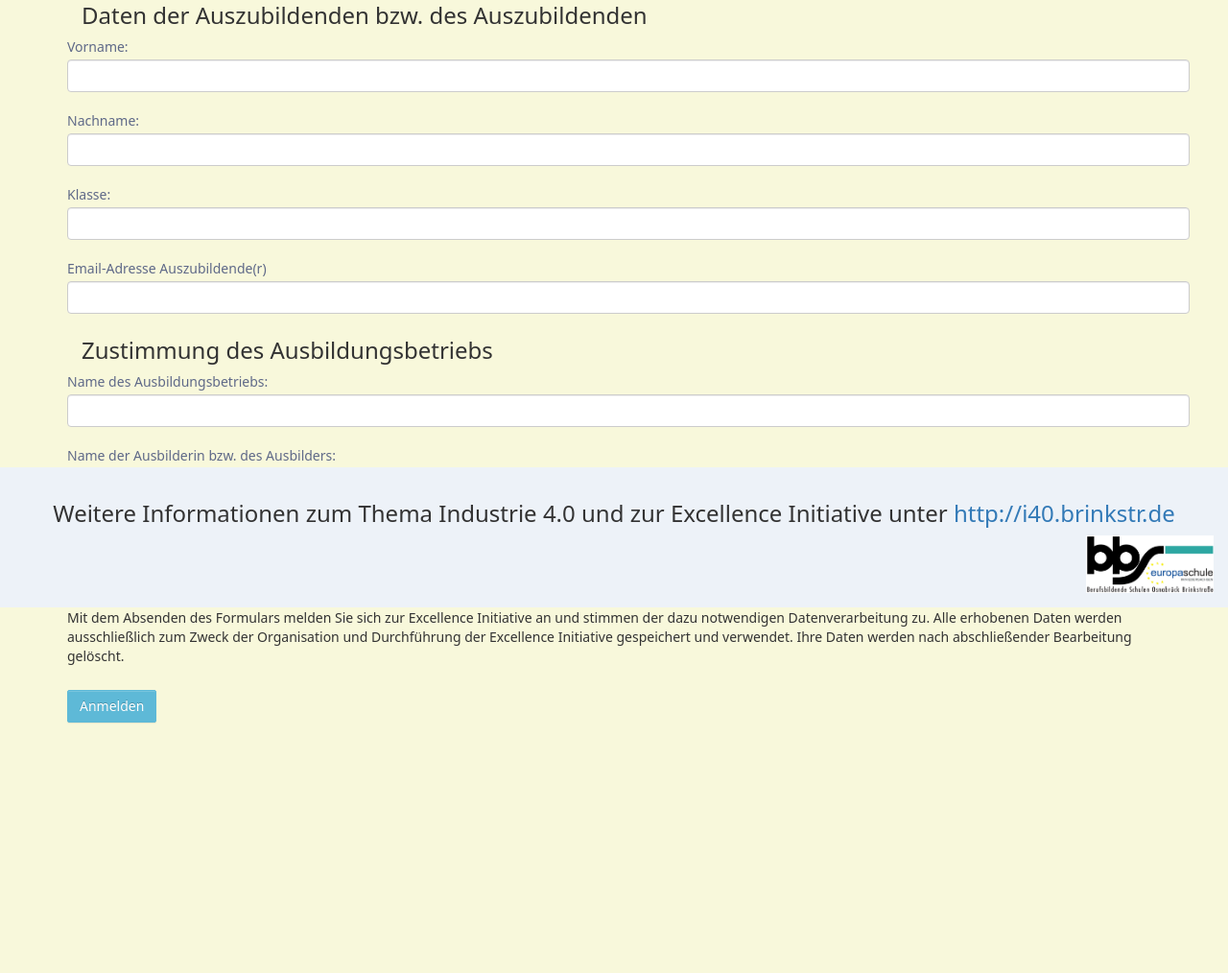
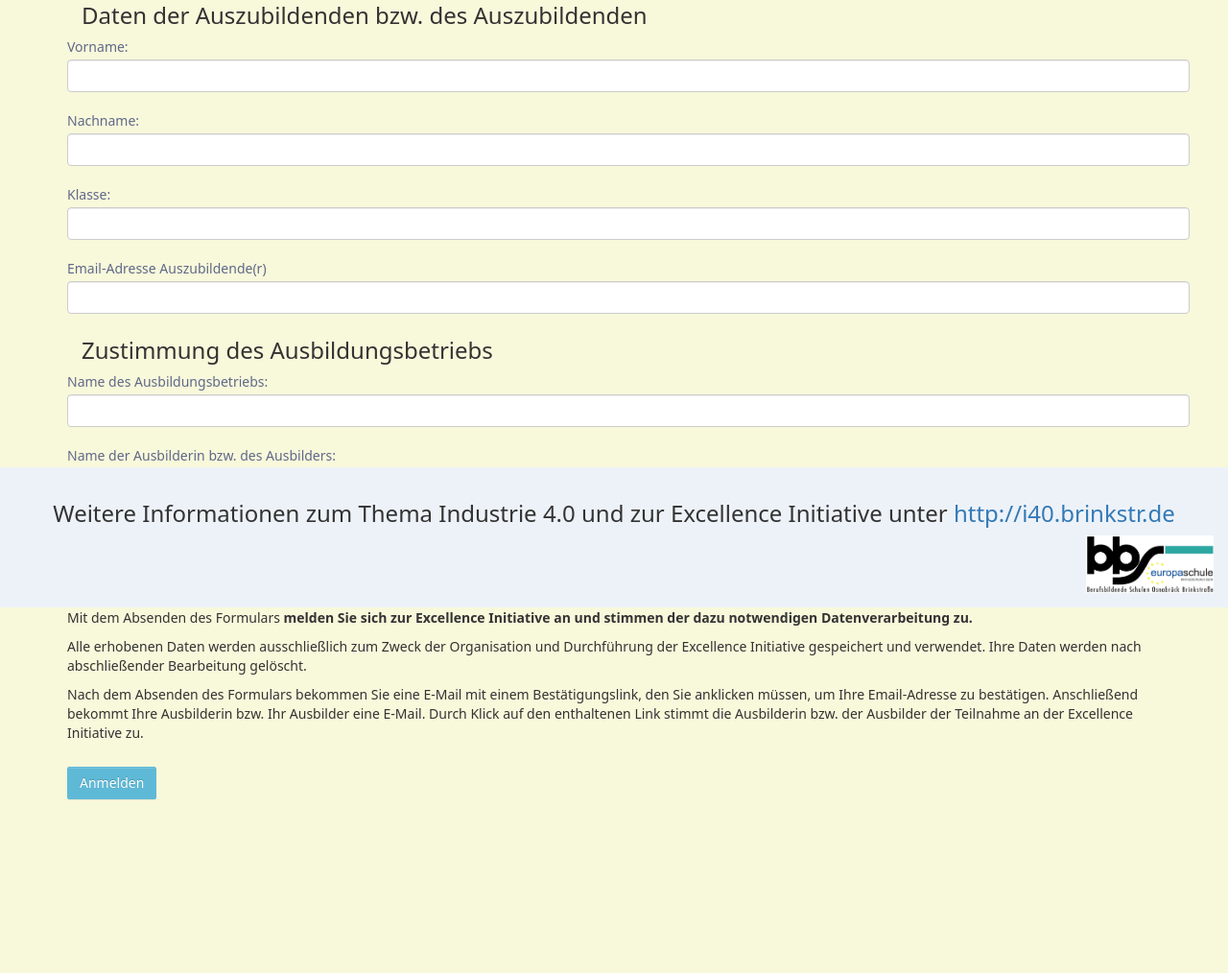
Before and after one commit to wichmann/evreg, a Flask app: page /register in a window 1280 px wide. Shown: the part 167-1181 px from the top of the page at 96% size. Before the commit the page ends 921 px from the top, so only its background shows below. Run offline with Flask 2, Linux system fonts and the light colour scheme; some libraries are stand-ins or nearby versions.

Commit message:
Move information to registration page.

```diff
--- a/templates/impressum.html
+++ b/templates/impressum.html
@@ -8,7 +8,6 @@
     <h1>Impressum</h1>
   </div>
   <div>
-    <h4><span>Impressum</span></h4>
     <p>Berufsbildende Schulen des Landkreises Osnabrück<br> Brinkstraße 17<br> 49080 Osnabrück<br><br> Telefon: 0541
       982230<br> Telefax: 0541 98223999<br> eMail: sekretariat@bbs-os-brinkstr.de</p>
     <p>Ansprechpartner:<br> Herr Martin Henke (Schulleiter)<br> Herr Dr. Frank Baller (Stellvertretender Schulleiter)
--- a/templates/info.html
+++ b/templates/info.html
@@ -95,11 +95,7 @@
   {% if config['ENLIST_OPEN'] %}
   <div class="register-block">
     <h4>Anmeldung bis spätestens <time datetime="2022-12-16">16. Dezember 2022</time>!</h4>
-    <p>Sie bekommen anschließend eine E-Mail mit einem Link, den Sie anklicken müssen, um Ihre Email-Adresse zu
-      bestätigen.
-      Danach bekommt Ihre Ausbilderin bzw. Ihr Ausbilder eine E-Mail. Durch Klick auf den enthaltenen Link stimmt die
-      Ausbilderin bzw. der Ausbilder der Teilnahme an der Projekt-AG zu.</p>
-    <p><a href="register"><button type="button" class="btn btn-lg btn-success">Zur Anmeldung</button></a></p>
+    <p><a href="register"><button type="button" class="btn btn-success">Zur Anmeldung</button></a></p>
     {% endif %}
   </div>
 </div>
--- a/templates/register.html
+++ b/templates/register.html
@@ -116,10 +116,15 @@
         </div>
         {% endif %}
         <div class="form-group">
-            <p>Mit dem Absenden des Formulars melden Sie sich zur Excellence Initiative an und stimmen der
-            dazu notwendigen Datenverarbeitung zu. Alle erhobenen Daten werden ausschließlich zum Zweck
-            der Organisation und Durchführung der Excellence Initiative gespeichert und verwendet.
-            Ihre Daten werden nach abschließender Bearbeitung gelöscht.</p>
+            <p>Mit dem Absenden des Formulars <strong>melden Sie sich zur Excellence Initiative an und stimmen der
+            dazu notwendigen Datenverarbeitung zu.</strong></p>
+            <p>Alle erhobenen Daten werden ausschließlich zum Zweck der Organisation und Durchführung der
+            Excellence Initiative gespeichert und verwendet. Ihre Daten werden nach abschließender Bearbeitung
+            gelöscht.</p>
+            <p>Nach dem Absenden des Formulars bekommen Sie eine E-Mail mit einem Bestätigungslink, den Sie
+            anklicken müssen, um Ihre Email-Adresse zu bestätigen. Anschließend bekommt Ihre Ausbilderin bzw. Ihr
+            Ausbilder eine E-Mail. Durch Klick auf den enthaltenen Link stimmt die Ausbilderin bzw. der Ausbilder
+            der Teilnahme an der Excellence Initiative zu.</p>
         </div>
         <div class="form-group">
             {{ form.submit(class="btn btn-primary") }}
```
